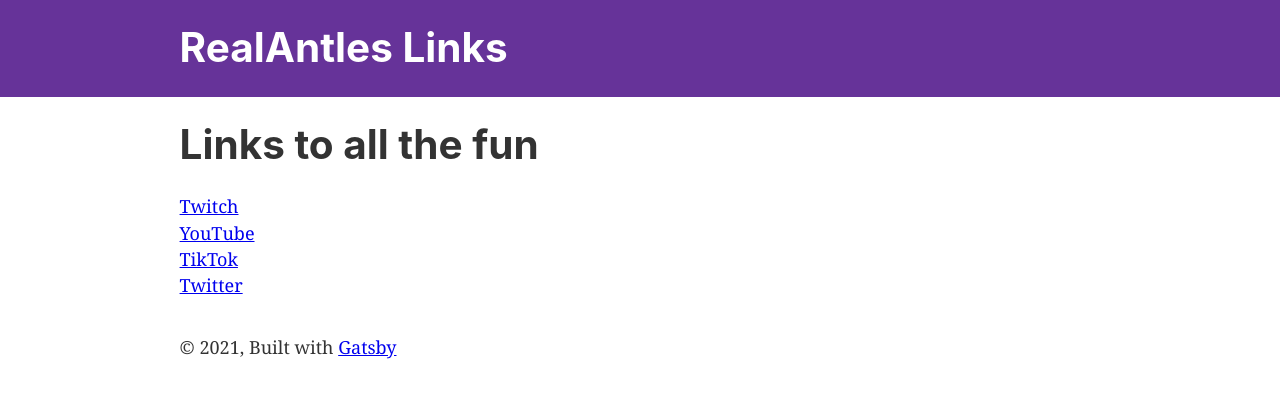
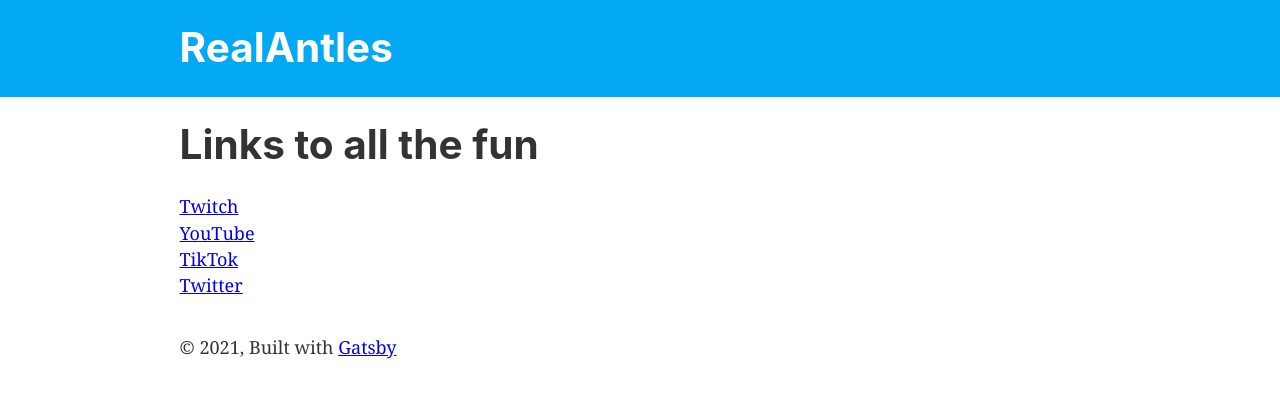
Before and after one commit to Antles/realantleslinks, a Gatsby site: page / in a window 1280 px wide. Built offline with nearby package versions, Linux system fonts and the light colour scheme; Gatsby itself is replaced by a stand-in of ours.

Commit message:
Color Changes

```diff
--- a/gatsby-config.js
+++ b/gatsby-config.js
@@ -1,6 +1,6 @@
 module.exports = {
   siteMetadata: {
-    title: `RealAntles Links`,
+    title: `RealAntles`,
     description: `All of the links for content creator RealAntles`,
     author: `@realantles`,
     siteUrl: `https://www.realantles.com`,
--- a/src/components/header.js
+++ b/src/components/header.js
@@ -5,7 +5,7 @@
 const Header = ({ siteTitle }) => (
   <header
     style={{
-      background: `rebeccapurple`,
+      background: `#03A9F4`,
       marginBottom: `1.45rem`,
     }}
   >
```
